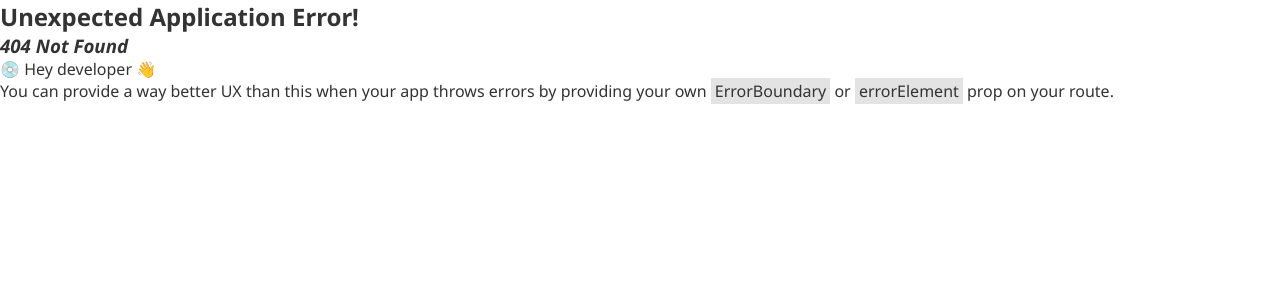
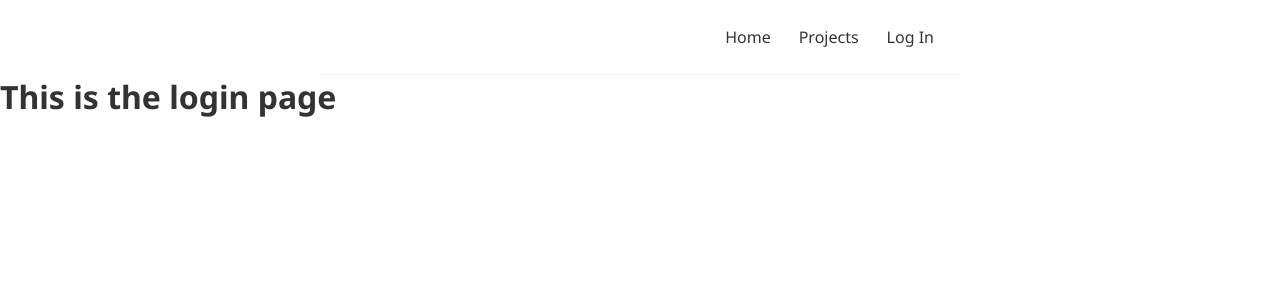
Before and after one commit to awesomeann/crowdfunding_frontend, a React (Vite) app: page /login in a window 1280 px wide. Before the commit this address had no page. Shown: the top 300 px of the page. Built offline with nearby package versions, Linux system fonts and the light colour scheme.

Commit message:
login page started

```diff
--- a/src/components/NavBar.jsx
+++ b/src/components/NavBar.jsx
@@ -5,6 +5,7 @@
 <div> <nav>
         <Link to="/">Home</Link>
         <Link to="/project">Projects</Link>
+        <Link to="/login">Log In</Link>
       </nav>
       <Outlet />
     </div>
--- a/src/main.jsx
+++ b/src/main.jsx
@@ -4,12 +4,14 @@
 import HomePage from "./pages/HomePage.jsx";
 import ProjectPage from "./pages/ProjectPage.jsx";
 import NavBar from "./components/NavBar.jsx";
+import LoginPage from "./pages/LoginPage.jsx";
 
 const router = createBrowserRouter([ {
   path: "/",
   element: <NavBar />,
   children: [
     { path: "/", element: <HomePage /> },
+    { path: "/login", element: <LoginPage /> },
     { path: "/project/:id", element: <ProjectPage /> },
   ],
 }, ]);
--- /dev/null
+++ b/src/pages/LoginPage.jsx
@@ -0,0 +1,4 @@
+function LoginPage() {
+    return <h1>This is the login page</h1>;
+    }
+    export default LoginPage;
```
